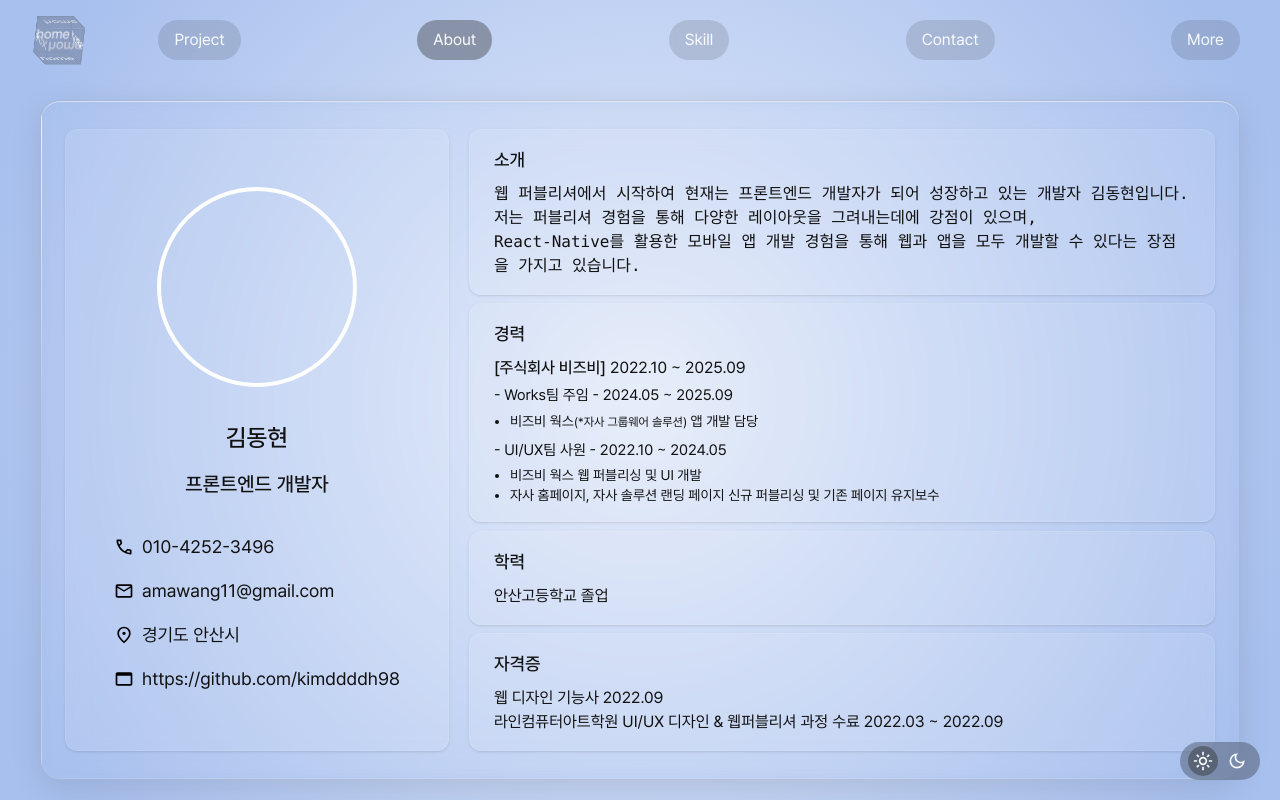
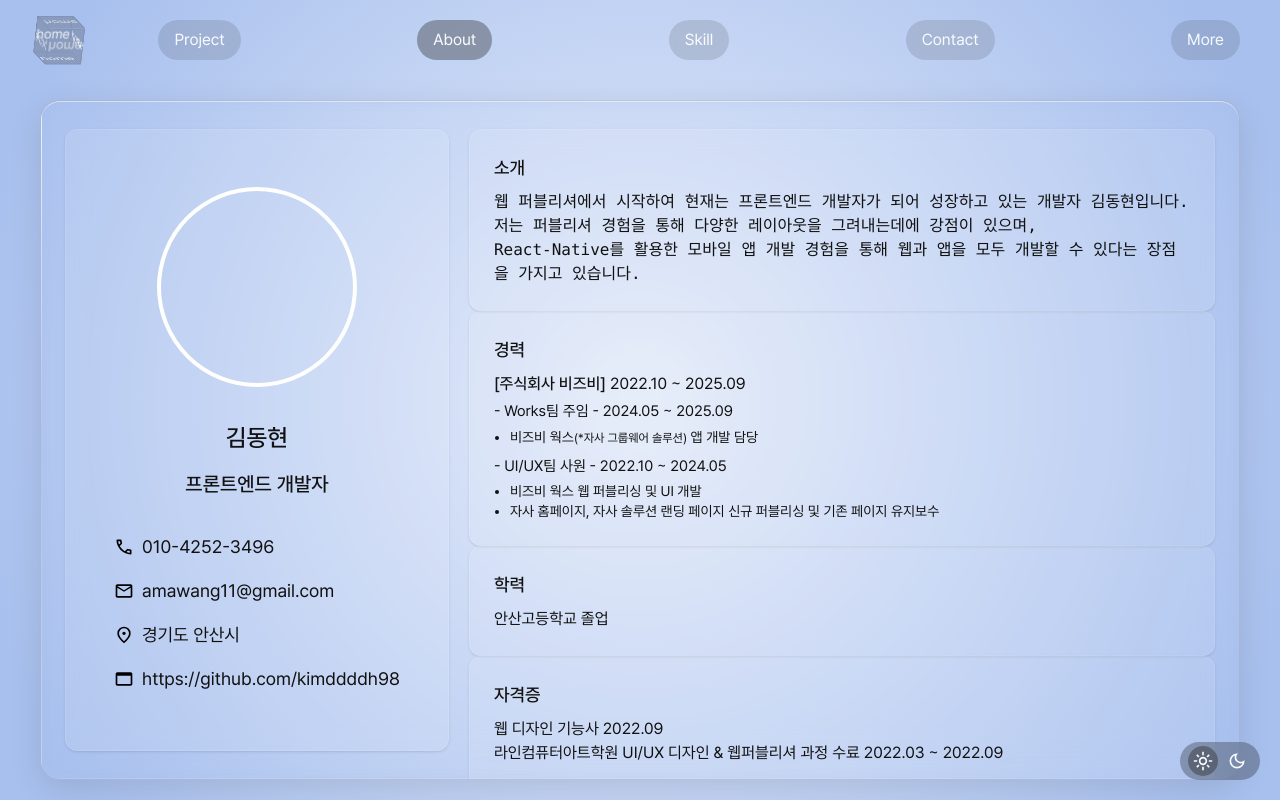
Before and after one commit to kimddddh98/2025-portfolio, a Next.js app: page /about in a window 1280 px wide. Built offline with nearby package versions, Linux system fonts and the light colour scheme; no server answers.

Commit message:
feat : about 페이지 애니메이션 수정

```diff
--- a/src/styles/about.module.scss
+++ b/src/styles/about.module.scss
@@ -13,7 +13,7 @@
 }
 
 .aboutSectionWrap {
-  @apply flex flex-col gap-2 px-6 py-4;
+  @apply flex flex-col gap-2 p-6;
 }
 
 .aboutSectionLeft {
@@ -53,10 +53,10 @@
 @keyframes rightSlideIn {
   0% {
     opacity: 0;
-    transform: translateX(-50%);
+    // transform: translateX(-50%);
   }
   100% {
     opacity: 1;
-    transform: translateX(0);
+    // transform: translateX(0);
   }
 }
```
